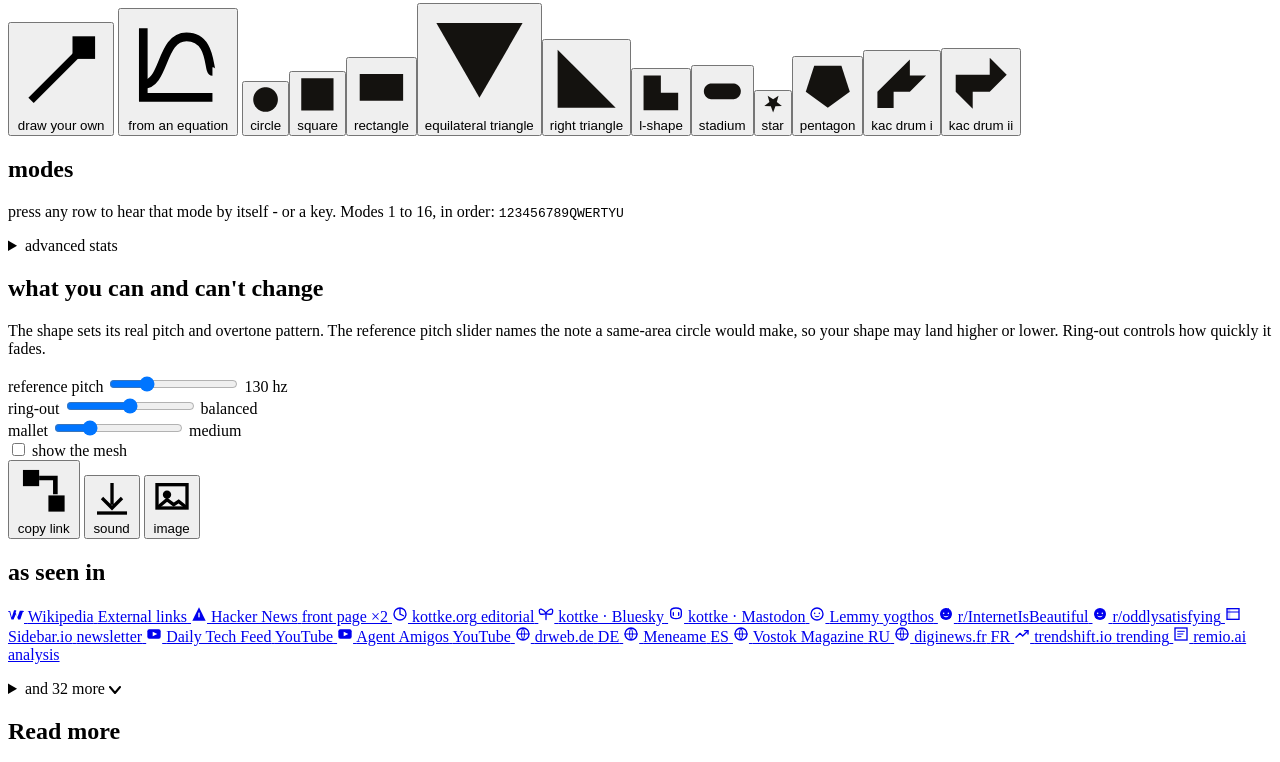
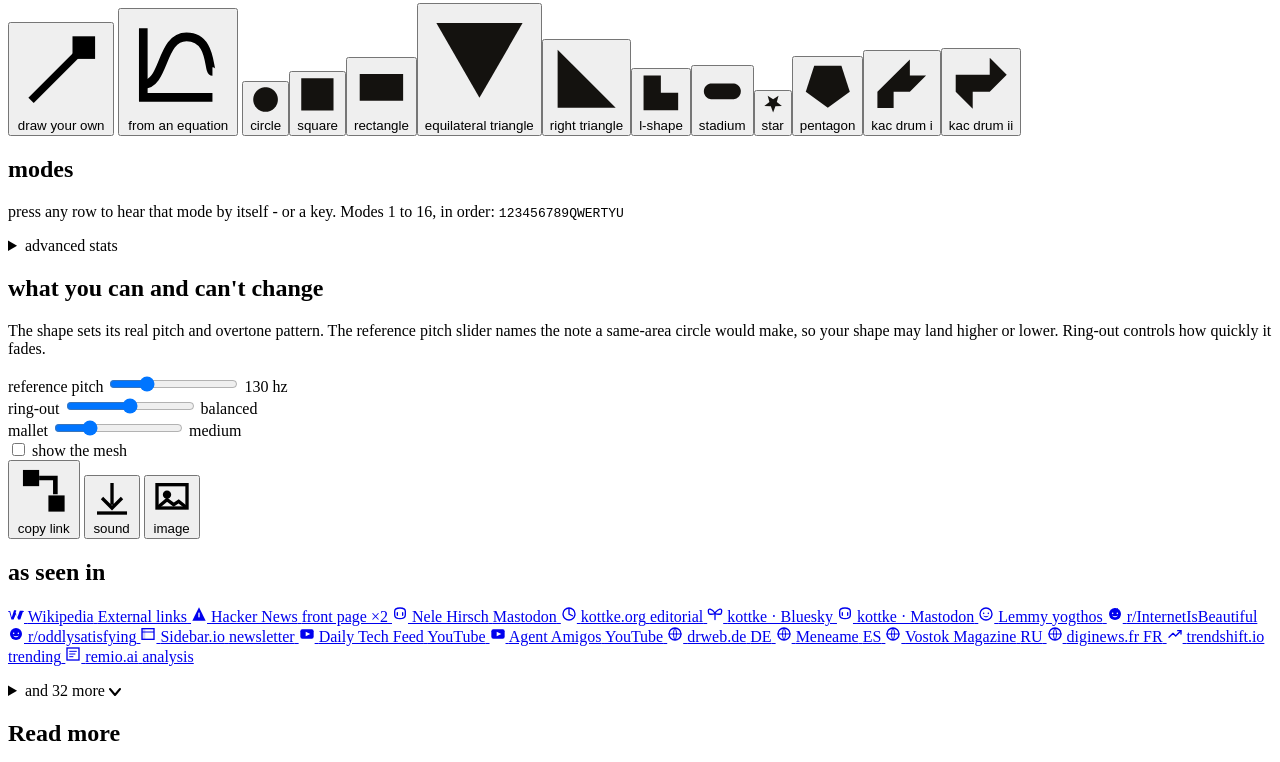
Before and after one commit to BaselAshraf81/eigendrum, a website with bundled scripts: page index.html in a window 1280 px wide. Shown: the part 6750-7512 px from the top of the page. Built offline with nearby package versions, Linux system fonts and the light colour scheme; no server answers.

Commit message:
Add Nele Hirsch Mastodon post to press list

```diff
--- a/index.html
+++ b/index.html
@@ -757,6 +757,16 @@
           <span>Hacker News</span>
           <span class="press-chip-sub">front page ×2</span>
         </a>
+        <!-- Nele Hirsch is a notable German educator, former Bundestag member, and open-education advocate -->
+        <a class="press-chip" role="listitem" href="https://mastodon.social/@nele@wirksamen.social/117122100527702517" target="_blank"
+          rel="nofollow noopener" aria-label="Nele Hirsch Mastodon post">
+          <svg width="16" height="16" viewBox="0 0 24 24" aria-hidden="true" focusable="false" class="press-chip-icon">
+            <path d="M20 13c0 4-3.4 6-8 6s-8-2-8-6V8c0-3.3 2.2-5 8-5s8 1.7 8 5v5Z" stroke="currentColor" stroke-width="2" fill="none" />
+            <path d="M8 10v4m8-4v4" stroke="currentColor" stroke-width="2" fill="none" stroke-linecap="round" />
+          </svg>
+          <span>Nele Hirsch</span>
+          <span class="press-chip-sub">Mastodon</span>
+        </a>
         <!-- kottke.org is Jason Kottke's long-running influential blog, one of the
                oldest and most respected on the web. Blog post + Bluesky + Mastodon
                reposts are three distinct reach events from the same influential person. -->
@@ -931,7 +941,7 @@
               </svg>
               <strong id="github-stars-count"></strong>
             </a>
-            <span class="press-and-more">· featured in 19 named sources</span>
+            <span class="press-and-more">· featured in 20 named sources</span>
           </span>
         </p>
         <details class="press-more-details" id="press-more-details">
```
Also changed, not shown: README.md.
